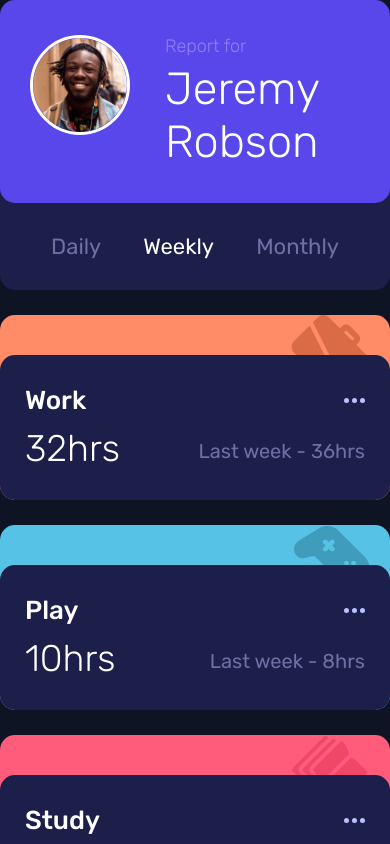
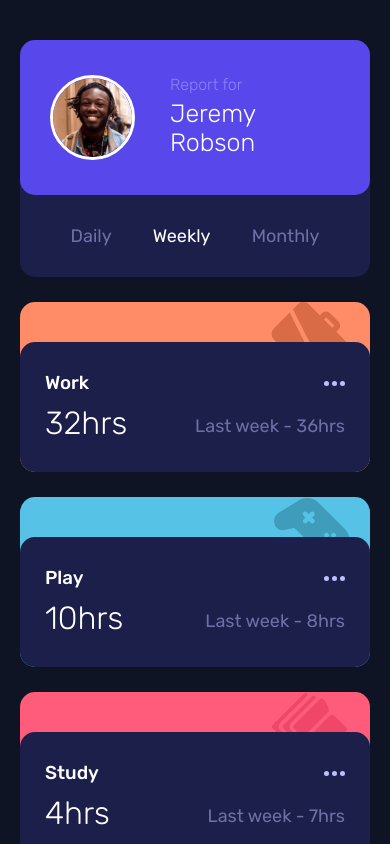
Before and after one commit to paulobeckman/time-dashboard, a React (Create React App) app: page / in a window 390 px wide. Shown: the top 844 px of the page. Built offline with nearby package versions, Linux system fonts and the light colour scheme; the HTML template or start-up script is replaced by a standard one.

Commit message:
fix:finished responsiveness page home

```diff
--- a/src/assets/styles/global.ts
+++ b/src/assets/styles/global.ts
@@ -22,11 +22,6 @@ export default createGlobalStyle `
         background: var(--Very-dark-blue);
         font-family: 'Rubik', sans-serif;
         font-size: 18px;
-
-        min-height: 100vh;
-        display: flex;
-        align-items: center;
-        justify-content: center;
     }
 
     a{
--- a/src/components/Card/styles.ts
+++ b/src/components/Card/styles.ts
@@ -65,6 +65,16 @@ export const Content = styled.div`
             margin-top: 10px;
         }
     }
+
+    @media (max-width: 450px) {
+        span h1 {
+            font-size: 32px;
+        }
+
+        span p {
+            font-size: 18px;
+        }
+    }
 `;
 
 export const Header = styled.div`
@@ -83,4 +93,10 @@ export const Header = styled.div`
             font-size: 26px;
         }
     }
+
+    @media (max-width: 450px) {
+        > p {
+            font-size: 1.17rem;
+        }
+    }
 `;
--- a/src/pages/Home/index.tsx
+++ b/src/pages/Home/index.tsx
@@ -11,7 +11,8 @@ export function Home(){
     const [selectOption, setSelectOption] = useState('Weekly');
 
     return (
-        <S.Container>
+        <S.Conteiner>
+            <S.ContainerSection>
                 <S.ProfileSection>
                     <S.Header>
                         <img src={imageJeremy} alt="avatar" />
@@ -92,6 +93,7 @@ export function Home(){
                         )
                     })}
                 </S.CardsSection>
-        </S.Container>
+            </S.ContainerSection>
+        </S.Conteiner>
     );
 }
--- a/src/pages/Home/styles.ts
+++ b/src/pages/Home/styles.ts
@@ -1,12 +1,25 @@
 import styled from 'styled-components';
 
-export const Container = styled.div`
+export const Conteiner = styled.div`
+    min-height: 100vh;
+    padding: 40px 20px;
+
+    @media (min-width: 1024px) {
+        display: flex;
+        align-items: center;
+        padding: 0;
+    }
+`;
+
+export const ContainerSection = styled.div`
     display: grid;
     grid-template-columns: 215px 722px;
     gap: 25px;
+    margin: 0 auto;
 
     @media (max-width: 1023px) {
         display: block;
+        max-width: 1000px;
     }
 `;
 
@@ -65,6 +78,21 @@ export const Header = styled.div`
             font-size: 45px;
         }
     }
+
+    @media (max-width: 450px) {
+        img {
+            height: 85px;
+            width: 85px;
+        }
+
+        p {
+            font-size: 16px;
+        }
+
+        h1 {
+            font-size: 25px;
+        }
+    }
 `;
 
 export const Options = styled.div`
@@ -82,6 +110,12 @@ export const Options = styled.div`
             font-size: 22px;
         }
     }
+
+    @media (max-width: 450px) {
+        a{
+            font-size: 18px;
+        }
+    }
 `;
 
 export const CardsSection = styled.section`
```
Lines whose indentation alone changed are shown as unchanged.
